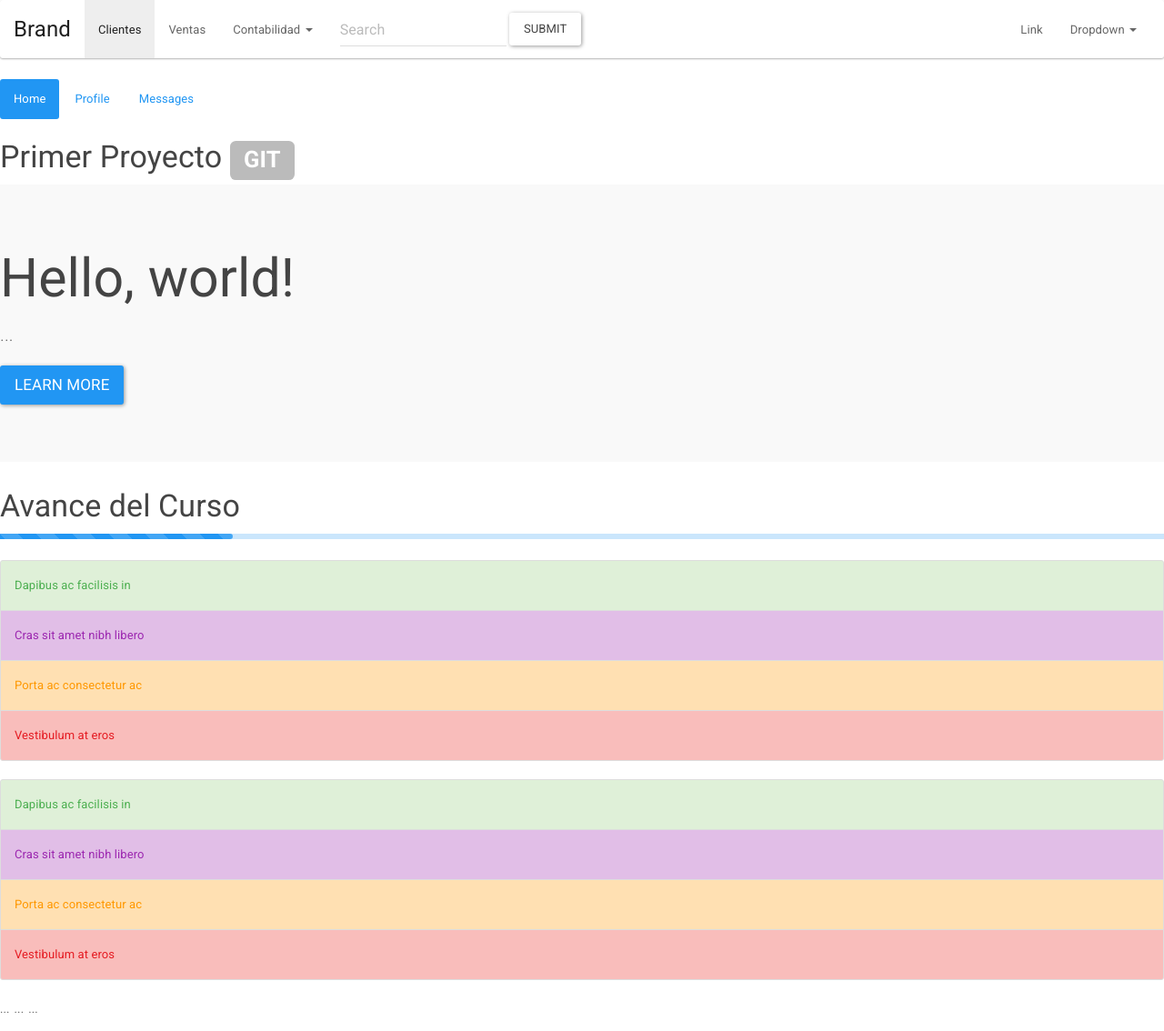
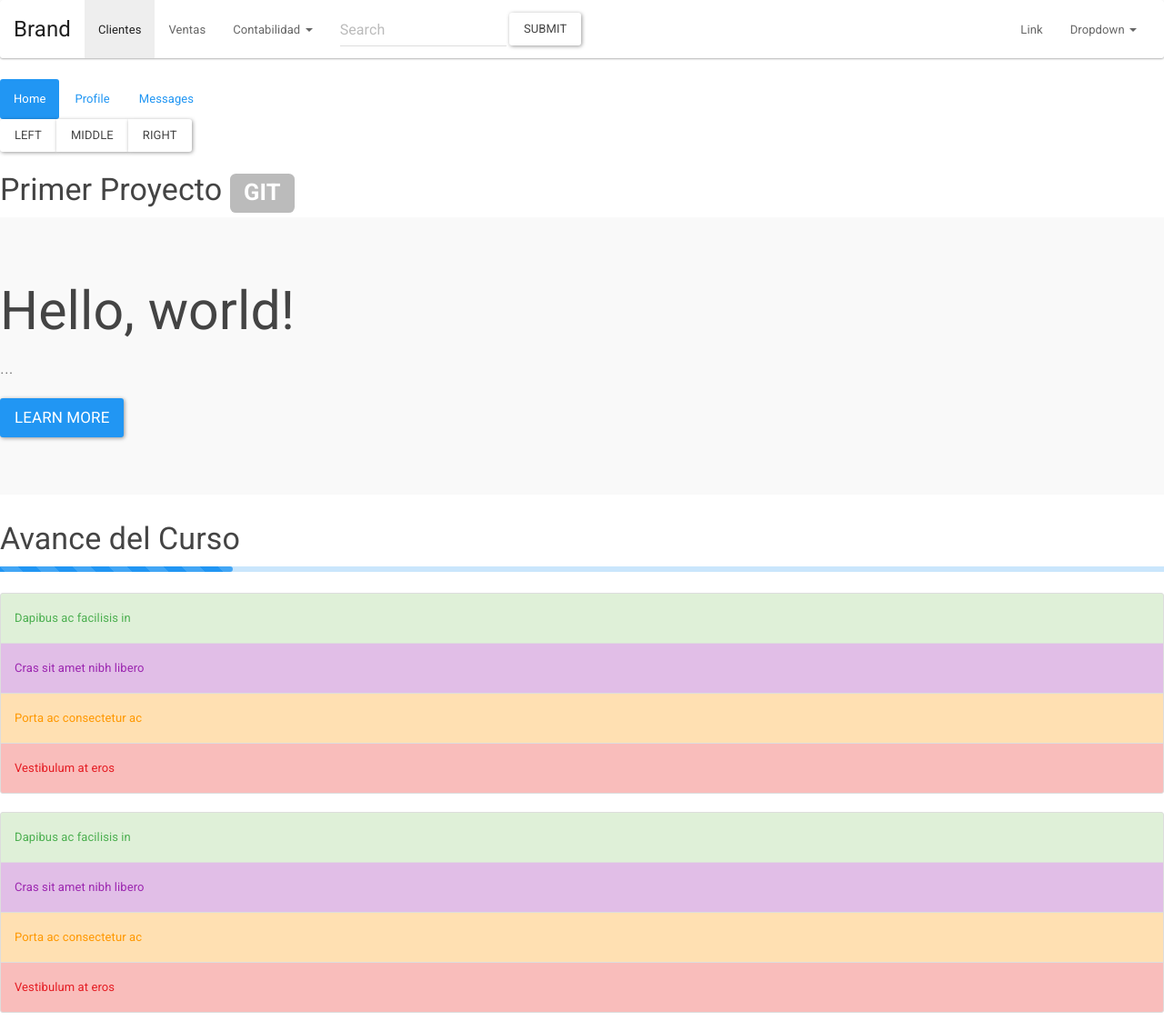
Before and after one commit to HugoJacome/ProyectoGitBootstrap, a plain HTML site: page index.html in a window 1280 px wide. Shown: the whole page at 91% size. Drawn offline with Linux system fonts and the light colour scheme; a script that the page names is missing.

Commit message:
AÑADIDURA DE BOTONES

```diff
--- a/index.html
+++ b/index.html
@@ -69,6 +69,12 @@
 	  <li role="presentation"><a href="#">Messages</a></li>
 	</ul>
 
+	<div class="btn-group" role="group" aria-label="...">
+	  <button type="button" class="btn btn-default">Left</button>
+	  <button type="button" class="btn btn-default">Middle</button>
+	  <button type="button" class="btn btn-default">Right</button>
+	</div>
+
 	<h3>Primer Proyecto <span class="label label-default">GIT</span></h3>
 
 	<div class="jumbotron">
@@ -98,13 +104,7 @@
 	  <a href="#" class="list-group-item list-group-item-danger">Vestibulum at eros</a>
 	</div>
 
-	<div class="btn-toolbar" role="toolbar" aria-label="...">
-	  <div class="btn-group" role="group" aria-label="...">...</div>
-	  <div class="btn-group" role="group" aria-label="...">...</div>
-	  <div class="btn-group" role="group" aria-label="...">...</div>
-	</div>
 	<script src="js/jquery-3.0.0.js"></script>
 	<script src="js/boostrap.js"></script>
 	</body>
-
 </html>
```
